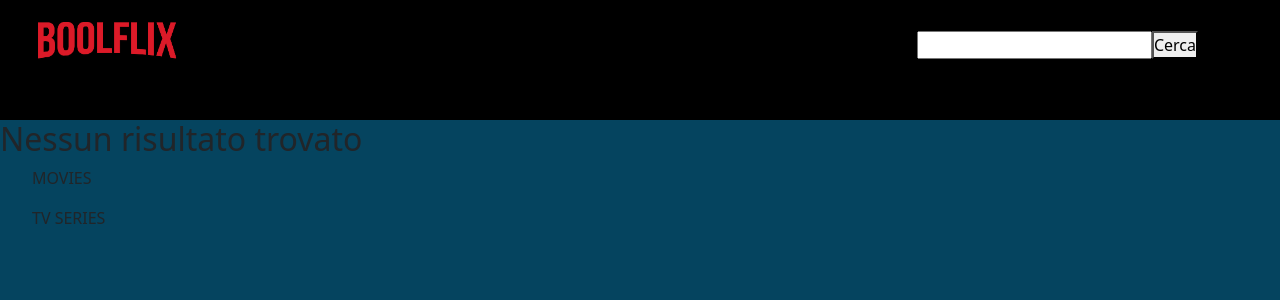
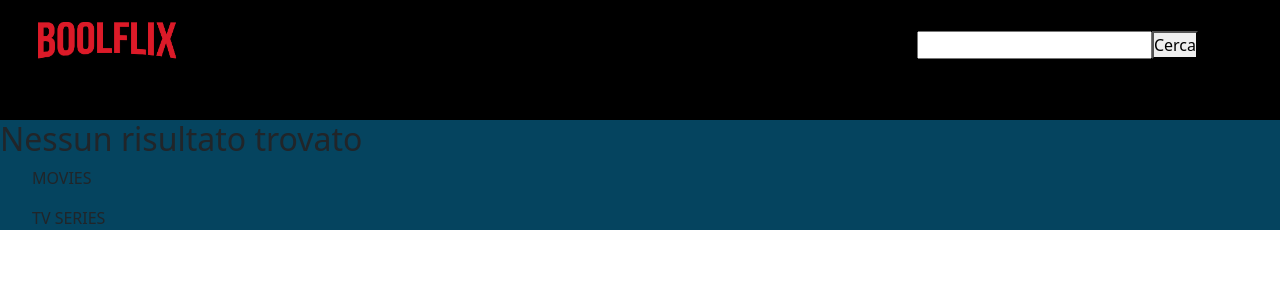
Before and after one commit to revanderground/vue-boolflix, a Vue app: page / in a window 1280 px wide. Shown: the top 300 px of the page. Built offline with nearby package versions, Linux system fonts and the light colour scheme.

Commit message:
updated dimension

```diff
--- a/src/components/Main.vue
+++ b/src/components/Main.vue
@@ -57,14 +57,14 @@ export default {
 <style lang="scss" scoped>
   main{
     background-color: rgb(5, 68, 95);
-    height:calc(100vh - 15vh);
+
   }
 
   .container.fluid{
     width: 100%;
     margin: 0 auto;
+    background-color: rgb(5, 68, 95);
     height:calc(100vh - 15vh);
-    background-color: rgb(5, 68, 95);
   }
 
 
```
